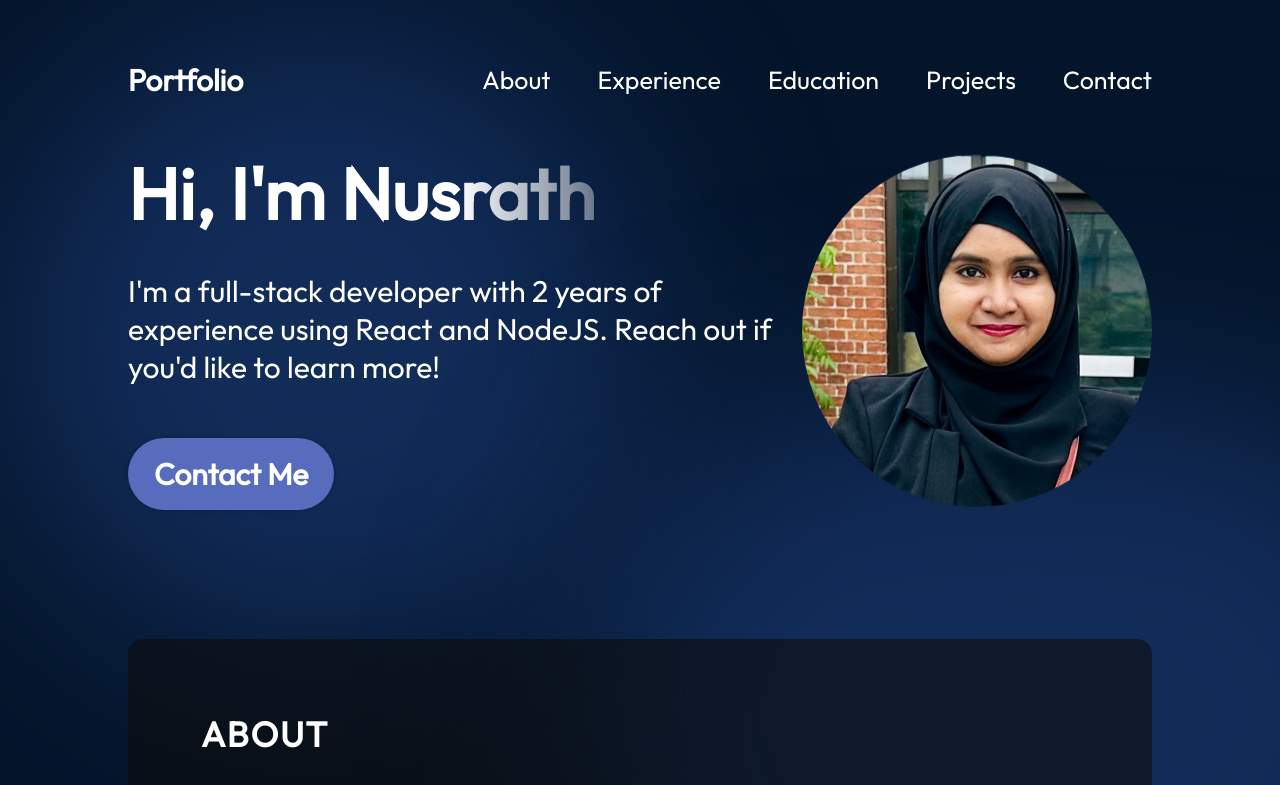
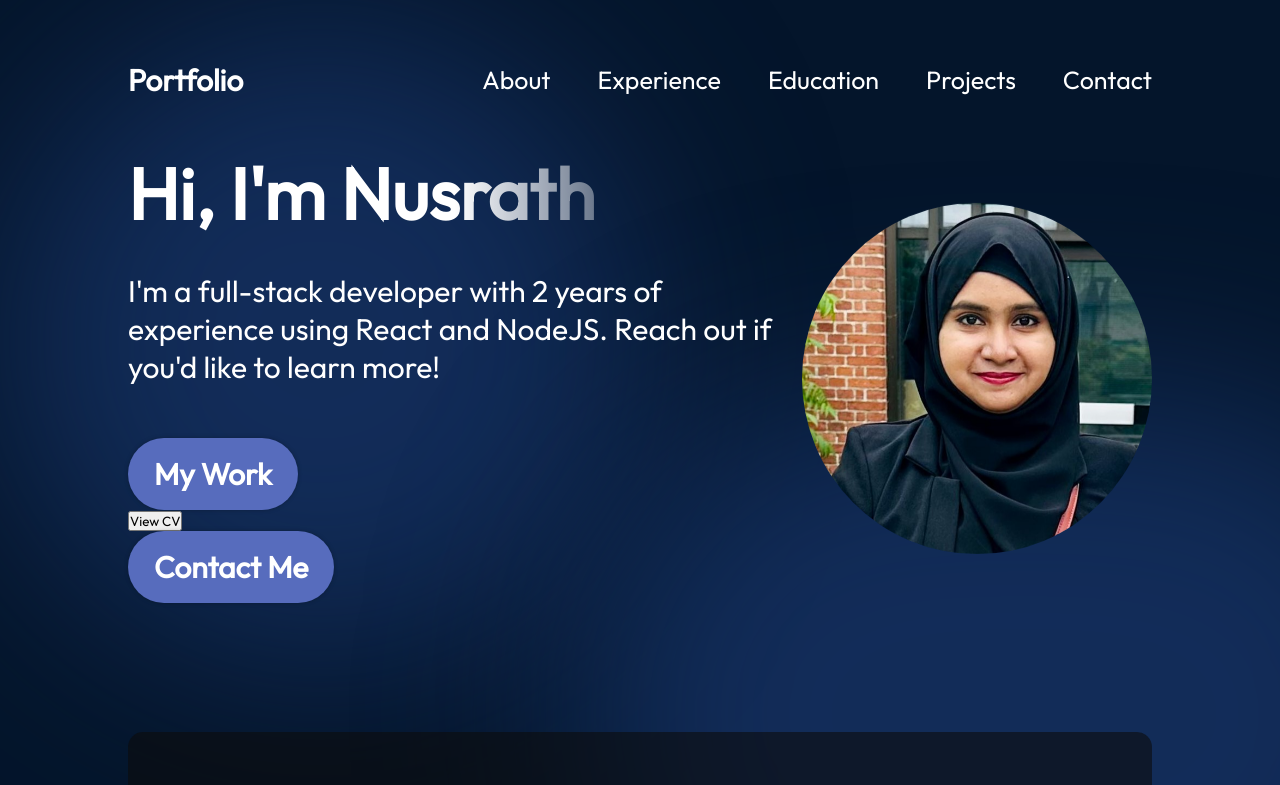
Before and after one commit to Nusrath-Jahan/Nusrath-Jahan-portfolio, a React (Vite) app: page / in a window 1280 px wide. Shown: the top 785 px of the page. Built offline with nearby package versions, Linux system fonts and the light colour scheme.

Commit message:
added my cv

```diff
--- a/src/components/Hero/Hero.jsx
+++ b/src/components/Hero/Hero.jsx
@@ -12,6 +12,13 @@ export const Hero = () => {
           I'm a full-stack developer with 2 years of experience using React and
           NodeJS. Reach out if you'd like to learn more!
         </p>
+        <a href="#projects" className={styles.contactBtn}>
+          My Work
+        </a>
+        <a href="assets/Nusrath-Jahan-CV.pdf" target="_blank">
+          <button>View CV</button>
+        </a>
+
         <a href="mailto:nusrath@email.com" className={styles.contactBtn}>
           Contact Me
         </a>
```
Also changed, not shown: 1 other file (tests, documents, lock files or other folders).
